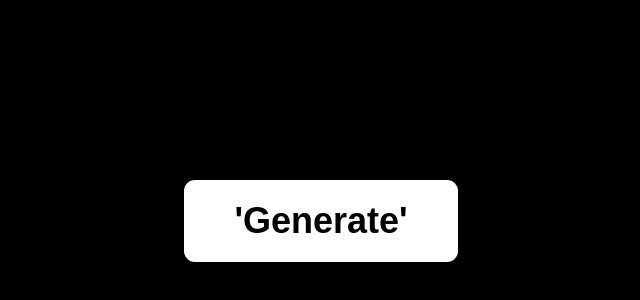
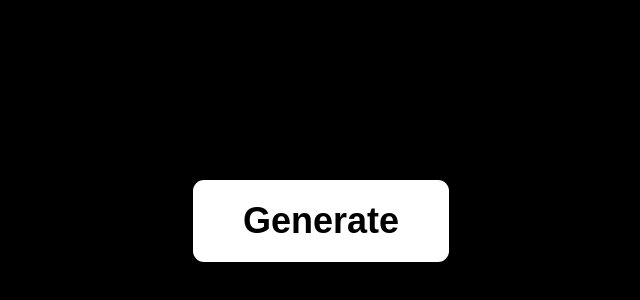
Before and after one commit to AdrianRistic/react-random-color-gen2, a React (Create React App) app: page / in a window 1280 px wide. Shown: the part 174-474 px from the top of the page, without its empty margins (319-959 px from the left). Built offline with nearby package versions, Linux system fonts and the light colour scheme.

Commit message:
Removed Marks on button

```diff
--- a/src/App.js
+++ b/src/App.js
@@ -29,7 +29,7 @@ const RandomColor = () => {
     <div style={{ backgroundColor: color }} className="container">
       {' '}
       <button style={{ color: color }} onClick={handleGenerate}>
-        'Generate'
+        Generate
       </button>
     </div>
   );
```
